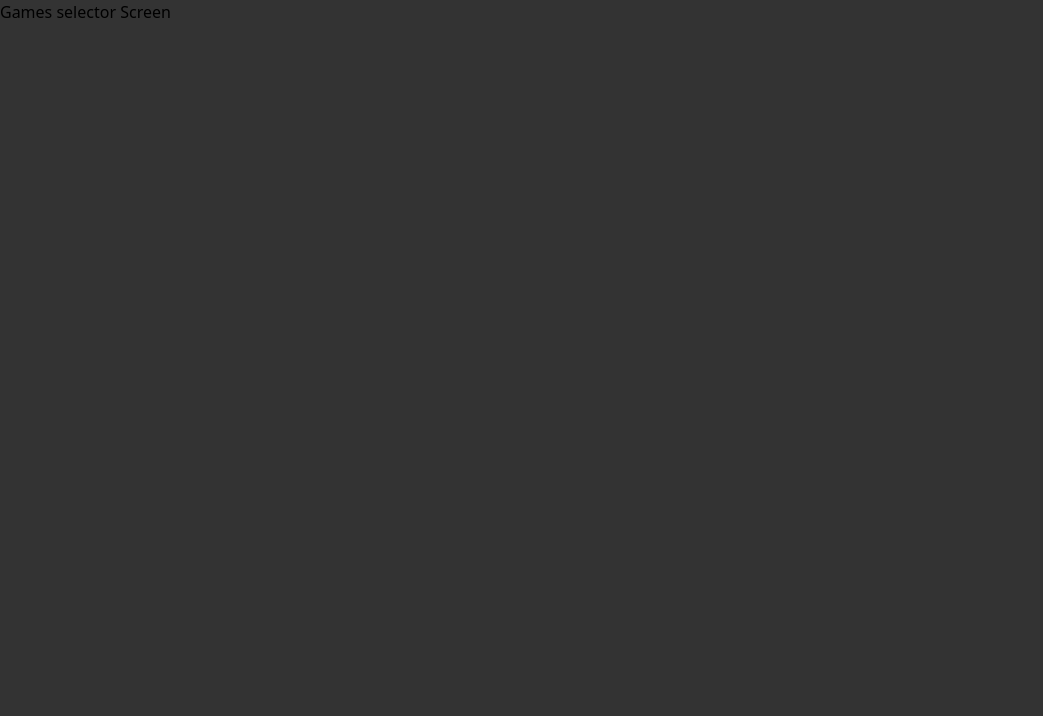
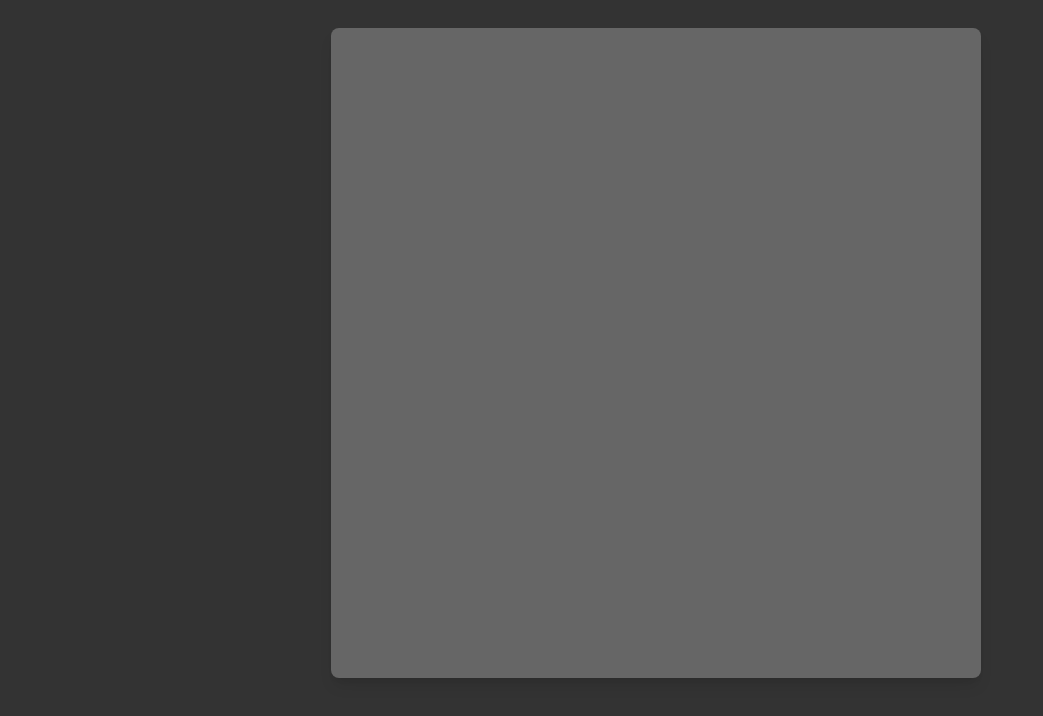
Before and after one commit to UniversityProjectsPTI/afp-project, a React (Create React App) app: page / in a window 1280 px wide. Both pictures are taken after a click on the button "tovább". Shown: the top 716 px of the page, without its empty margins (0-1043 px from the left). Built offline with nearby package versions, Linux system fonts and the light colour scheme.

Commit message:
Card component added to GameScreen.

```diff
--- a/src/Screens/GamesScreen.tsx
+++ b/src/Screens/GamesScreen.tsx
@@ -1,9 +1,12 @@
 import React from 'react';
+import Card from '../Components/Card';
 
 const GamesScreen = (props: any) => {
     return (
-        <div>
-            Games selector Screen
+        <div className="flex items-center justify-center text-center p-2">
+            <Card className="flex items-center justify-center text-center p-2">
+
+            </Card>
         </div>
     );
 };
```
